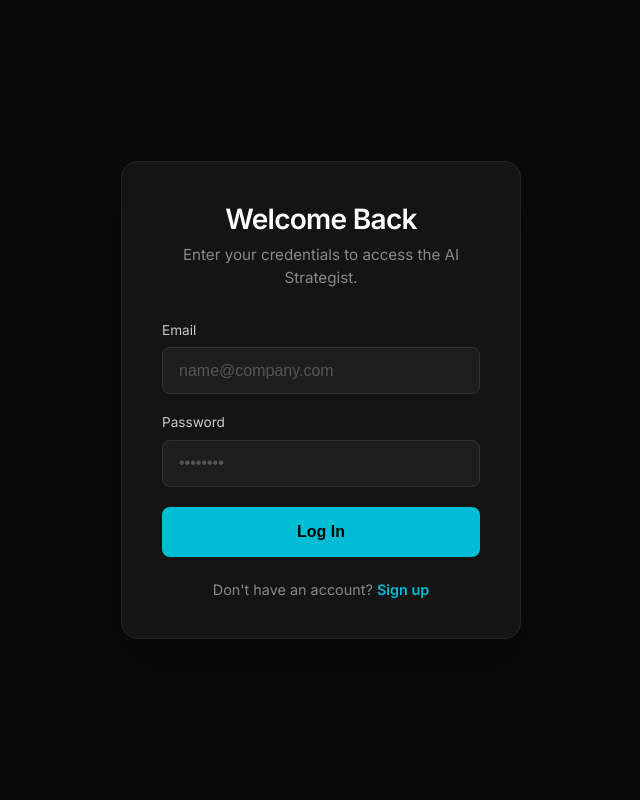
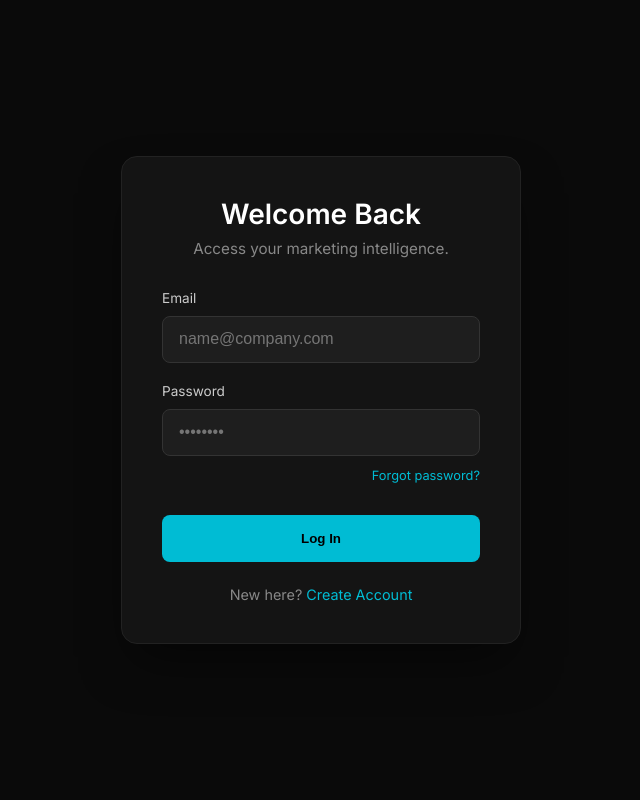
Before and after one commit to abdulwaarisinfo-dot/StrategistAI-Platform, a FastAPI app: page /login-page in a window 1280 px wide. Shown: the whole page, without its empty margins (319-959 px from the left). Run offline with FastAPI, Linux system fonts and the light colour scheme.

Commit message:
Update login.html

```diff
--- a/templates/login.html
+++ b/templates/login.html
@@ -11,6 +11,7 @@
             --card: #141414;
             --accent: #00bcd4;
             --error: #ff4d4d;
+            --success: #4caf50;
             --input-bg: #1e1e1e;
             --border: #222;
             --text-muted: #888;
@@ -41,13 +42,11 @@
             max-width: 400px;
             border: 1px solid var(--border);
             box-shadow: 0 25px 50px -12px rgba(0,0,0,0.5);
-            transition: transform 0.3s ease;
         }
 
         h2 {
             margin-bottom: 0.5rem;
             font-size: 1.75rem;
-            letter-spacing: -0.025em;
             text-align: center;
         }
 
@@ -55,21 +54,11 @@
             color: var(--text-muted);
             margin-bottom: 2rem;
             font-size: 0.95rem;
-            line-height: 1.5;
             text-align: center;
         }
 
-        .form-group {
-            margin-bottom: 1.25rem;
-        }
-
-        label {
-            display: block;
-            margin-bottom: 0.6rem;
-            color: #ccc;
-            font-size: 0.85rem;
-            font-weight: 500;
-        }
+        .form-group { margin-bottom: 1.25rem; }
+        label { display: block; margin-bottom: 0.6rem; color: #ccc; font-size: 0.85rem; }
 
         input {
             width: 100%;
@@ -80,18 +69,10 @@
             color: white;
             font-size: 1rem;
             outline: none;
-            transition: all 0.2s ease;
-            -webkit-appearance: none;
+            transition: border 0.2s;
         }
 
-        input:focus {
-            border-color: var(--accent);
-            box-shadow: 0 0 0 3px rgba(0, 188, 212, 0.1);
-        }
-
-        input::placeholder {
-            color: #555;
-        }
+        input:focus { border-color: var(--accent); }
 
         .btn {
             width: 100%;
@@ -101,139 +82,230 @@
             border-radius: 8px;
             color: #000;
             font-weight: 600;
-            font-size: 1rem;
             cursor: pointer;
-            transition: all 0.2s ease;
             margin-top: 1rem;
-            display: flex;
-            justify-content: center;
-            align-items: center;
         }
 
-        .btn:hover {
-            opacity: 0.9;
-            transform: translateY(-1px);
+        .btn:disabled { opacity: 0.5; }
+
+        .secondary-btn {
+            background: transparent;
+            color: var(--accent);
+            border: 1px solid var(--accent);
+            margin-top: 0.5rem;
         }
 
-        .btn:active {
-            transform: translateY(0);
+        .forgot-link {
+            display: block;
+            text-align: right;
+            font-size: 0.8rem;
+            color: var(--accent);
+            cursor: pointer;
+            margin: -0.5rem 0 1rem 0;
         }
 
-        .btn:disabled {
-            opacity: 0.5;
-            cursor: not-allowed;
-            transform: none;
-        }
-
-        .footer-link {
-            text-align: center;
-            margin-top: 1.5rem;
-            font-size: 0.9rem;
-            color: var(--text-muted);
-        }
-
-        .footer-link a {
-            color: var(--accent);
-            text-decoration: none;
-            font-weight: 600;
-        }
-
-        .footer-link a:hover {
-            text-decoration: underline;
-        }
-
-        #errorMsg {
-            color: var(--error);
-            background: rgba(255, 77, 77, 0.1);
-            border: 1px solid rgba(255, 77, 77, 0.2);
+        #statusMsg {
             padding: 1rem;
             border-radius: 8px;
             margin-bottom: 1.5rem;
             font-size: 0.875rem;
-            line-height: 1.4;
             display: none;
         }
 
-        /* Responsive Breakpoints */
-        @media (max-width: 480px) {
-            .card {
-                padding: 1.5rem;
-                border-radius: 12px;
-            }
+        .error { color: var(--error); background: rgba(255, 77, 77, 0.1); border: 1px solid var(--error); }
+        .success { color: var(--success); background: rgba(76, 175, 80, 0.1); border: 1px solid var(--success); }
 
-            h2 {
-                font-size: 1.5rem;
-            }
+        /* Modal logic */
+        .modal {
+            display: none;
+            position: fixed;
+            top: 0; left: 0; width: 100%; height: 100%;
+            background: rgba(0,0,0,0.9);
+            z-index: 1000;
+            align-items: center;
+            justify-content: center;
+            padding: 20px;
+        }
 
-            input {
-                padding: 0.75rem;
-            }
+        /* SMS Simulation Popup */
+        #smsNotification {
+            position: fixed;
+            top: 20px; right: 20px;
+            background: #222;
+            border-left: 4px solid var(--accent);
+            padding: 15px;
+            border-radius: 8px;
+            z-index: 2000;
+            display: none;
+            max-width: 280px;
+            box-shadow: 0 10px 30px rgba(0,0,0,0.5);
+            animation: slideIn 0.4s ease-out;
         }
+        @keyframes slideIn { from { transform: translateX(120%); } to { transform: translateX(0); } }
     </style>
 </head>
 <body>
-    <div class="card">
+
+    <!-- Login Container -->
+    <div class="card" id="loginCard">
         <h2>Welcome Back</h2>
-        <p class="subtitle">Enter your credentials to access the AI Strategist.</p>
-
-        <div id="errorMsg"></div>
-
+        <p class="subtitle">Access your marketing intelligence.</p>
+        <div id="statusMsg"></div>
         <form id="loginForm">
             <div class="form-group">
-                <label for="email">Email</label>
-                <input type="email" id="email" name="email" required placeholder="name@company.com" autocomplete="email">
+                <label>Email</label>
+                <input type="email" name="email" required placeholder="name@company.com">
             </div>
             <div class="form-group">
-                <label for="password">Password</label>
-                <input type="password" id="password" name="password" required placeholder="••••••••" autocomplete="current-password">
+                <label>Password</label>
+                <input type="password" name="password" required placeholder="••••••••">
             </div>
+            <span class="forgot-link" onclick="openModal('forgotModal')">Forgot password?</span>
             <button type="submit" class="btn" id="loginBtn">Log In</button>
         </form>
+        <p style="text-align: center; margin-top: 1.5rem; font-size: 0.9rem; color: #888;">
+            New here? <a href="/signup-page" style="color: var(--accent); text-decoration: none;">Create Account</a>
+        </p>
+    </div>
 
-        <div class="footer-link">
-            Don't have an account? <a href="/signup-page">Sign up</a>
+    <!-- Step 1: Request Code Modal -->
+    <div id="forgotModal" class="modal">
+        <div class="card">
+            <h2>Reset Password</h2>
+            <p class="subtitle">Verify your identity to proceed.</p>
+            <form id="forgotForm">
+                <div class="form-group">
+                    <label>Email Address</label>
+                    <input type="email" name="email" id="resetEmail" required>
+                </div>
+                <div class="form-group">
+                    <label>Phone Number</label>
+                    <input type="text" name="phone" id="resetPhone" placeholder="+92..." required>
+                </div>
+                <button type="submit" class="btn">Send Verification Code</button>
+                <button type="button" class="btn secondary-btn" onclick="closeModal('forgotModal')">Cancel</button>
+            </form>
         </div>
     </div>
 
+    <!-- Step 2: Verify Code & Change Password Modal -->
+    <div id="resetModal" class="modal">
+        <div class="card">
+            <h2>New Password</h2>
+            <p class="subtitle">Enter the 4-digit code sent to your phone.</p>
+            <form id="resetForm">
+                <div class="form-group">
+                    <label>Verification Code</label>
+                    <input type="text" name="code" maxlength="4" required style="text-align: center; letter-spacing: 8px; font-size: 1.2rem;">
+                </div>
+                <div class="form-group">
+                    <label>Create New Password</label>
+                    <input type="password" name="new_password" required minlength="6">
+                </div>
+                <button type="submit" class="btn">Update & Login</button>
+            </form>
+        </div>
+    </div>
+
+    <!-- SMS Notification Simulator -->
+    <div id="smsNotification">
+        <div style="font-size: 0.7rem; color: var(--accent); margin-bottom: 4px;">MESSAGES • NOW</div>
+        <div id="smsContent" style="font-size: 0.85rem; color: #eee;"></div>
+    </div>
+
     <script>
-        const form = document.getElementById('loginForm');
-        const errDisplay = document.getElementById('errorMsg');
-        const btn = document.getElementById('loginBtn');
+        const statusMsg = document.getElementById('statusMsg');
 
-        form.onsubmit = async (e) => {
+        function showStatus(msg, isError = true) {
+            statusMsg.innerText = msg;
+            statusMsg.className = isError ? 'error' : 'success';
+            statusMsg.style.display = 'block';
+        }
+
+        function openModal(id) { document.getElementById(id).style.display = 'flex'; }
+        function closeModal(id) { document.getElementById(id).style.display = 'none'; }
+
+        // Simulated SMS UI
+        function triggerSmsUI(code) {
+            const sms = document.getElementById('smsNotification');
+            document.getElementById('smsContent').innerHTML = `<b>AI Strategist:</b> Your reset code is <b>${code}</b>. Valid for 15 mins.`;
+            sms.style.display = 'block';
+            setTimeout(() => { sms.style.display = 'none'; }, 8000);
+        }
+
+        // --- AUTH: LOGIN ---
+        document.getElementById('loginForm').onsubmit = async (e) => {
             e.preventDefault();
-
+            const btn = document.getElementById('loginBtn');
             btn.disabled = true;
-            btn.innerText = "Authenticating...";
-            errDisplay.style.display = 'none';
-
-            const formData = new FormData(form);
+            btn.innerText = "Checking...";
 
             try {
                 const response = await fetch('/login', {
                     method: 'POST',
-                    body: formData
+                    body: new FormData(e.target)
                 });
+                const data = await response.json();
+                if (response.ok) {
+                    localStorage.setItem('access_token', data.access_token);
+                    localStorage.setItem('user', JSON.stringify(data.user_profile));
+                    window.location.href = '/page';
+                } else {
+                    throw new Error(data.detail);
+                }
+            } catch (err) {
+                showStatus(err.message);
+                btn.disabled = false;
+                btn.innerText = "Log In";
+            }
+        };
 
+        // --- FORGOT: REQUEST CODE ---
+        document.getElementById('forgotForm').onsubmit = async (e) => {
+            e.preventDefault();
+            try {
+                const response = await fetch('/forgot-password-request', {
+                    method: 'POST',
+                    body: new FormData(e.target)
+                });
                 const data = await response.json();
 
                 if (response.ok) {
-                    // Store credentials
-                    localStorage.setItem('access_token', data.access_token);
-                    localStorage.setItem('user_email', form.email.value);
-
-                    // Redirect on success
-                    window.location.href = '/page';
+                    closeModal('forgotModal');
+                    openModal('resetModal');
+                    // In a real app, the code is only in the backend logs or SMS.
+                    // We trigger the UI here because your backend returns code_preview for testing.
+                    if (data.code_preview) triggerSmsUI(data.code_preview);
+                    showStatus("Code sent to your phone.", false);
                 } else {
-                    throw new Error(data.detail || "Invalid login credentials. Please try again.");
+                    alert(data.detail);
                 }
             } catch (err) {
-                errDisplay.style.display = 'block';
-                errDisplay.innerText = err.message;
+                alert("Request failed.");
+            }
+        };
 
-                // Reset button state
-                btn.disabled = false;
-                btn.innerText = "Log In";
+        // --- FORGOT: RESET PASSWORD ---
+        document.getElementById('resetForm').onsubmit = async (e) => {
+            e.preventDefault();
+            const fd = new FormData(e.target);
+            fd.append('email', document.getElementById('resetEmail').value);
+
+            try {
+                const response = await fetch('/reset-password', {
+                    method: 'POST',
+                    body: fd
+                });
+                const data = await response.json();
+
+                if (response.ok) {
+                    closeModal('resetModal');
+                    showStatus("Password changed! You can now login.", false);
+                } else {
+                    alert(data.detail);
+                }
+            } catch (err) {
+                alert("Reset failed.");
             }
         };
     </script>
```
